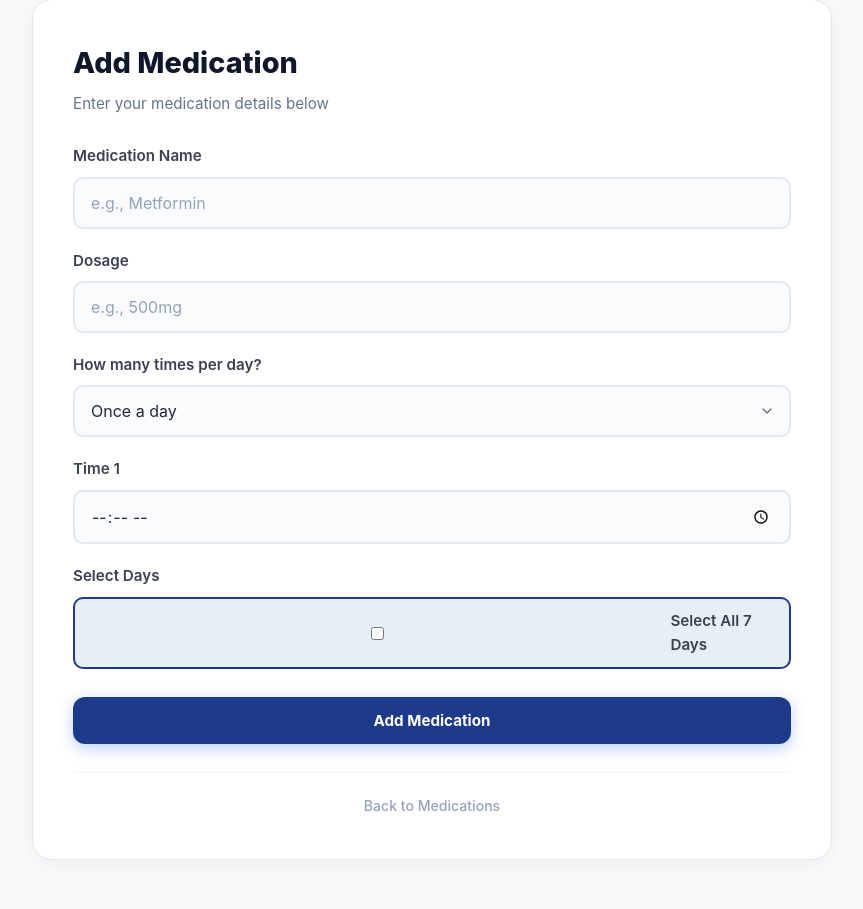
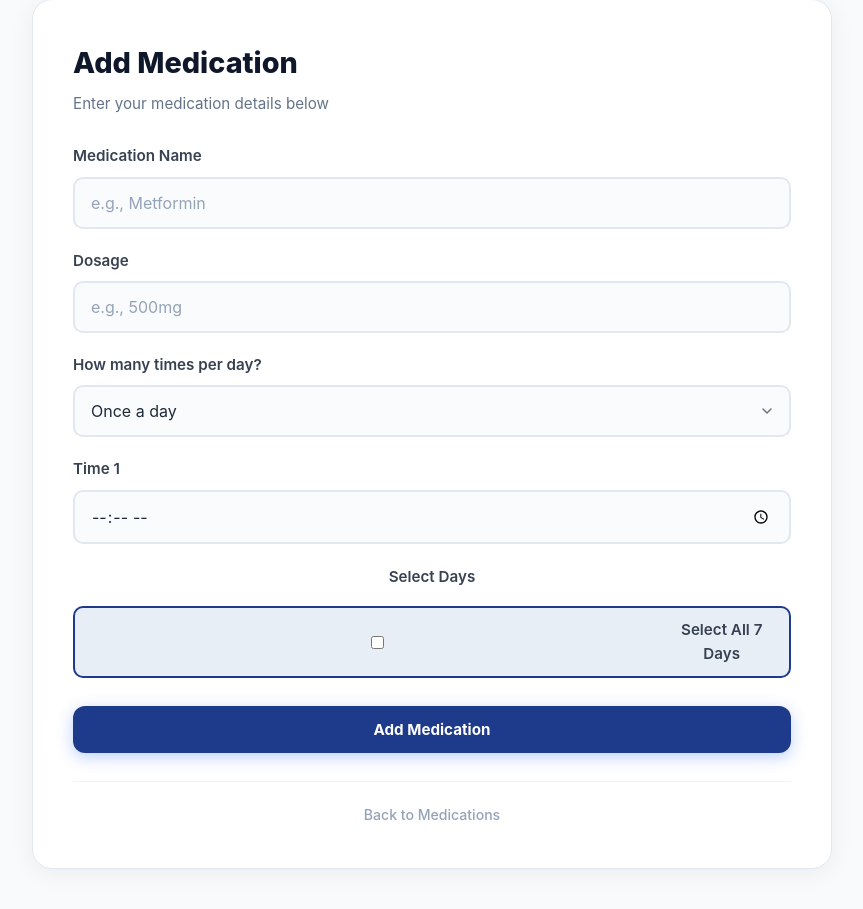
Before and after one commit to Samin5186/clinic-management, a Django app: template templates/medications/medication_add.html in a window 1280 px wide. Shown: the part 41-950 px from the top of the page, without its empty margins (208-1071 px from the left). Before the commit the page ends 901 px from the top, so only its background shows below. Run offline with Django 4.2, Linux system fonts and the light colour scheme; the template is opened without the code that fills it, so the values that code supplies are empty.

Commit message:
Center 'Select Days' title and 'Select All 7 Days' checkbox in medication form

```diff
--- a/templates/medications/medication_add.html
+++ b/templates/medications/medication_add.html
@@ -43,13 +43,13 @@
             </div>
         </div>
 
-        <div class="form-group">
-            <label>Select Days</label>
-            <label class="day-checkbox select-all-row" style="display:flex; justify-content:center; width:100%;">
+        <div class="form-group" style="text-align:center;">
+            <label style="display:inline-block;">Select Days</label>
+            <label class="day-checkbox select-all-row" style="display:inline-flex; margin-top:8px;">
                 <input type="checkbox" id="select-all-days" onchange="toggleAllDays(this)">
                 <span>Select All 7 Days</span>
             </label>
-            <div class="days-checkboxes">
+            <div class="days-checkboxes" style="justify-content:center;">
                 {% for value, label in days %}
                 <label class="day-checkbox">
                     <input type="checkbox" name="days_of_week" value="{{ value }}" class="day-cb" onchange="updateSelectAll()">
```
